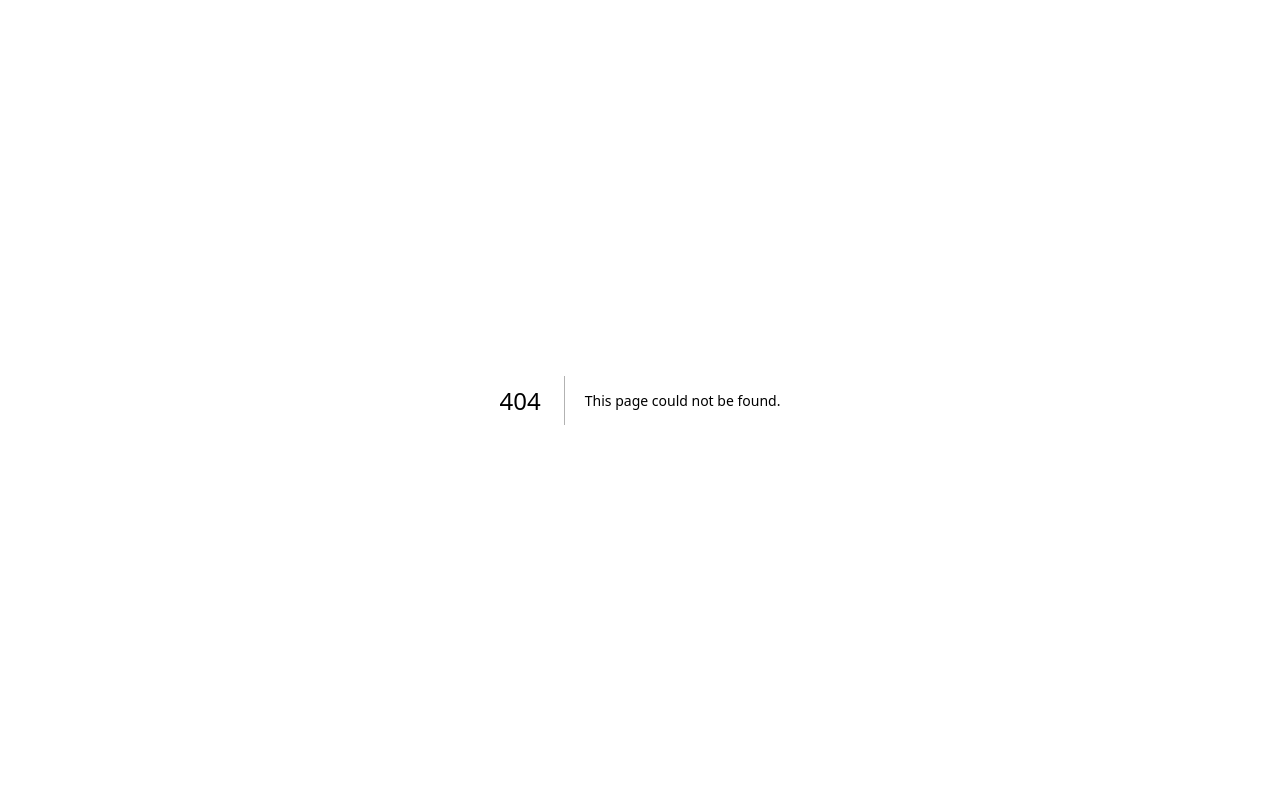
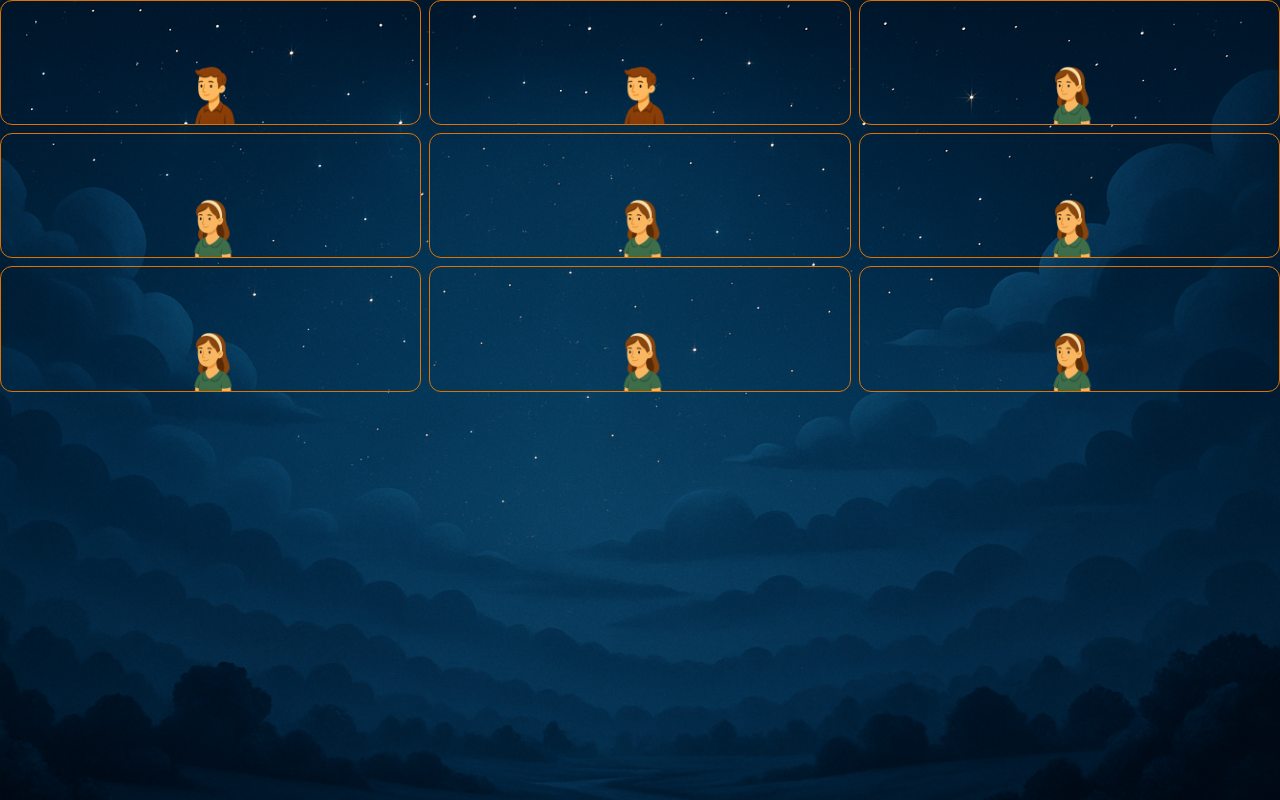
Before and after one commit to wenghaishi/moonveil-fe, a Next.js app: page /game in a window 1280 px wide. Before the commit this address had no page. Built offline with nearby package versions, Linux system fonts and the light colour scheme; a web font is replaced by a local one.

Commit message:
add gameplay

```diff
--- /dev/null
+++ b/src/app/game/page.tsx
@@ -0,0 +1,17 @@
+import Image from "next/image";
+import MainGame from "@/components/gameplay/MainGame";
+
+export default function GamePage() {
+  return(
+    <div className={'w-full h-screen flex'}>
+      <Image
+        src="/bg.png"
+        alt="Background"
+        fill
+        priority
+        className="object-cover object-top dark:invert"
+      />
+      <MainGame />
+    </div>
+  )
+}
--- /dev/null
+++ b/src/components/gameplay/AvatarCard.tsx
@@ -0,0 +1,29 @@
+import Image from "next/image";
+
+type AvatarCardProps = {
+  player: {
+    id: string;
+    gender: string;
+  };
+};
+
+export default function AvatarCard({ player }: AvatarCardProps) {
+  const avatarSrc = player.gender === "male" ? "/male.png" : "/female.png";
+
+  return (
+    <div className="w-full h-full rounded-xl border border-amber-600 overflow-hidden">
+      <div className={'h-1/2'}></div>
+
+      <div className={'h-1/2 w-full relative'}>
+
+        <Image
+          src={avatarSrc}
+          alt={`${player.gender} avatar`}
+          fill
+          className="object-contain bottom-0"
+        />
+      </div>
+
+    </div>
+  );
+}
--- /dev/null
+++ b/src/components/gameplay/Chat.tsx
@@ -0,0 +1,41 @@
+'use client'
+
+import { useState } from "react";
+
+export default function Chat() {
+  const [messages, setMessages] = useState<string[]>([]);
+  const [input, setInput] = useState("");
+
+  const handleSend = () => {
+    if (!input.trim()) return;
+    setMessages([...messages, input]);
+    setInput("");
+  };
+
+  return (
+    <div className="w-full h-full flex flex-col h-64 bg-[#0f111a] text-amber-100 p-4 border-t border-amber-700/30">
+      <div className="flex-1 overflow-y-auto space-y-1 mb-2">
+        {messages.map((msg, idx) => (
+          <div key={idx} className="bg-amber-100 text-blue-950 px-3 py-1 rounded w-fit max-w-xs">
+            {msg}
+          </div>
+        ))}
+      </div>
+      <div className="flex gap-2">
+        <input
+          type="text"
+          className="flex-1 px-3 py-2 rounded bg-[#1a1c24] text-white border border-amber-600"
+          value={input}
+          onChange={(e) => setInput(e.target.value)}
+          placeholder="Type a message..."
+        />
+        <button
+          onClick={handleSend}
+          className="bg-amber-500 hover:bg-amber-400 text-black px-4 py-2 rounded"
+        >
+          Send
+        </button>
+      </div>
+    </div>
+  );
+}
--- /dev/null
+++ b/src/components/gameplay/MainGame.tsx
@@ -0,0 +1,28 @@
+export default function MainGame() {
+
+  const PLAYERS = [
+    {"id": "1", "gender":"male"},
+    {"id": "2", "gender":"male"},
+    {"id": "3", "gender":"female"},
+    {"id": "4", "gender":"female"},
+    {"id": "5", "gender":"female"},
+    {"id": "6", "gender":"female"},
+    {"id": "7", "gender":"female"},
+    {"id": "8", "gender":"female"},
+    {"id": "9", "gender":"female"},
+  ]
+  return (
+    <div className={'flex flex-col w-full h-full'}>
+      <div className={'grid grid-cols-3 gap-2 z-10 h-full w-full'}>
+        {PLAYERS.map(p =>
+          <AvatarCard player={p} key={p.id}/>
+        )}
+      </div>
+      <Chat />
+    </div>
+
+)
+}
+import AvatarCard from "@/components/gameplay/AvatarCard";
+
+import Chat from "@/components/gameplay/Chat";
```
Also changed, not shown: public/female.png (added), public/male.png (added), src/components/gameplay/VoteCard.tsx (added).
